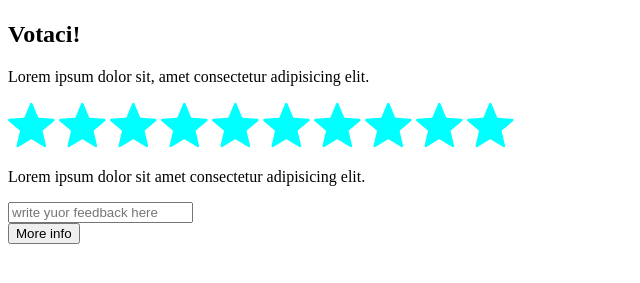
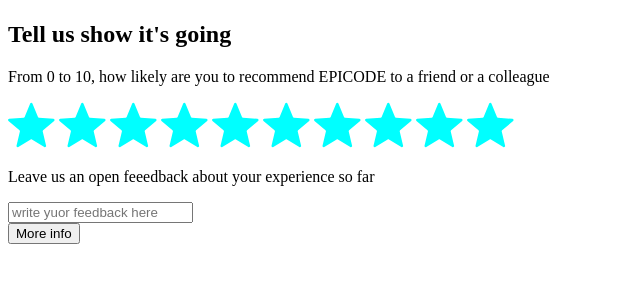
Before and after one commit to AntonSchip98/BW1-Team1, a plain HTML site: page feedback.html in a window 1280 px wide. Shown: the part 27-310 px from the top of the page, without its empty margins (0-640 px from the left). Drawn offline with Linux system fonts and the light colour scheme; files whose address does not match are found by name.

Commit message:
modifiche

```diff
--- a/feedback.html
+++ b/feedback.html
@@ -11,8 +11,8 @@
         <img src="../asset/epicode_logo.png" />
       </div>
       <div class="titolo">
-        <h2>Votaci!</h2>
-        <p>Lorem ipsum dolor sit, amet consectetur adipisicing elit.</p>
+        <h2>Tell us show it's going</h2>
+        <p>From 0 to 10, how likely are you to recommend EPICODE to a friend or a colleague</p>
       </div>
       <div class="voto">
         <img src="../asset/star.svg" alt="" />
@@ -27,7 +27,7 @@
         <img src="../asset/star.svg" alt="" />
       </div>
       <div class="commento">
-        <p>Lorem ipsum dolor sit amet consectetur adipisicing elit.</p>
+        <p>Leave us an open feeedback about your experience so far </p>
         <input type="text" placeholder="write yuor feedback here" />
       </div>
       <button class="bottone">More info</button>
```
Also changed, not shown: benchmark.html (+2 -2 lines).
